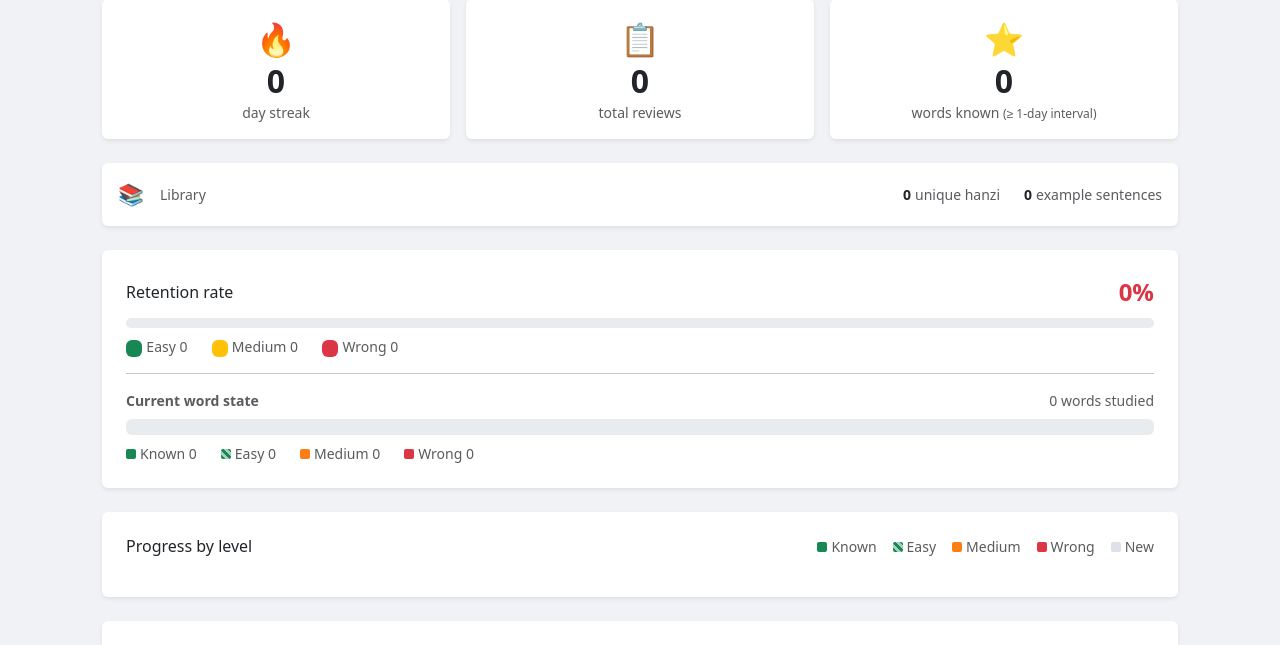
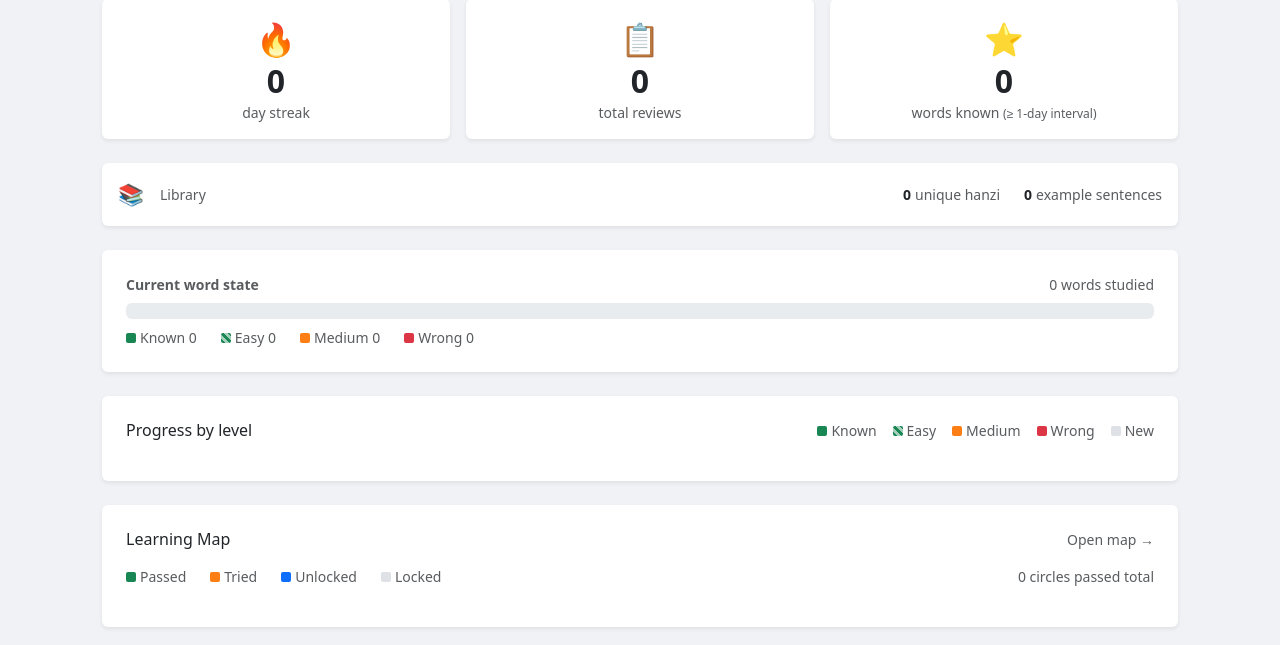
Before and after one commit to trainingDay25/MandarinTrainer, a Flask app: page /stats in a window 1280 px wide. Shown: the part 200-845 px from the top of the page. Run offline with Flask 3, Linux system fonts and the light colour scheme; the visitor is signed in with stand-in values (Sample User, id 1); data comes from the database, SQL or seed files in the repository; data that the repository does not hold is empty; some libraries are stand-ins or nearby versions.

Commit message:
Add files via upload

```diff
--- a/src/mandarin_trainer/templates/stats.html
+++ b/src/mandarin_trainer/templates/stats.html
@@ -43,7 +43,7 @@
 
 {# ── 2. Retention rate ───────────────────────────────────────────────────── #}
 <div class="card border-0 shadow-sm mb-4 p-4">
-  <div class="d-flex justify-content-between align-items-center mb-2">
+  <!--<div class="d-flex justify-content-between align-items-center mb-2">
     <h6 class="mb-0">Retention rate</h6>
     <span style="font-size:1.5rem;font-weight:700;color:{% if retention_pct >= 80 %}#198754{% elif retention_pct >= 60 %}#fd7e14{% else %}#dc3545{% endif %}">
       {{ retention_pct }}%
@@ -61,7 +61,7 @@
     <span><span class="badge bg-danger   me-1">&nbsp;</span>Wrong {{ "{:,}".format(total_wrong) }}</span>
   </div>
 
-  <hr class="my-3">
+  <hr class="my-3">-->
 
   <div class="d-flex justify-content-between align-items-center mb-2">
     <span class="small fw-semibold text-muted">Current word state</span>
```
